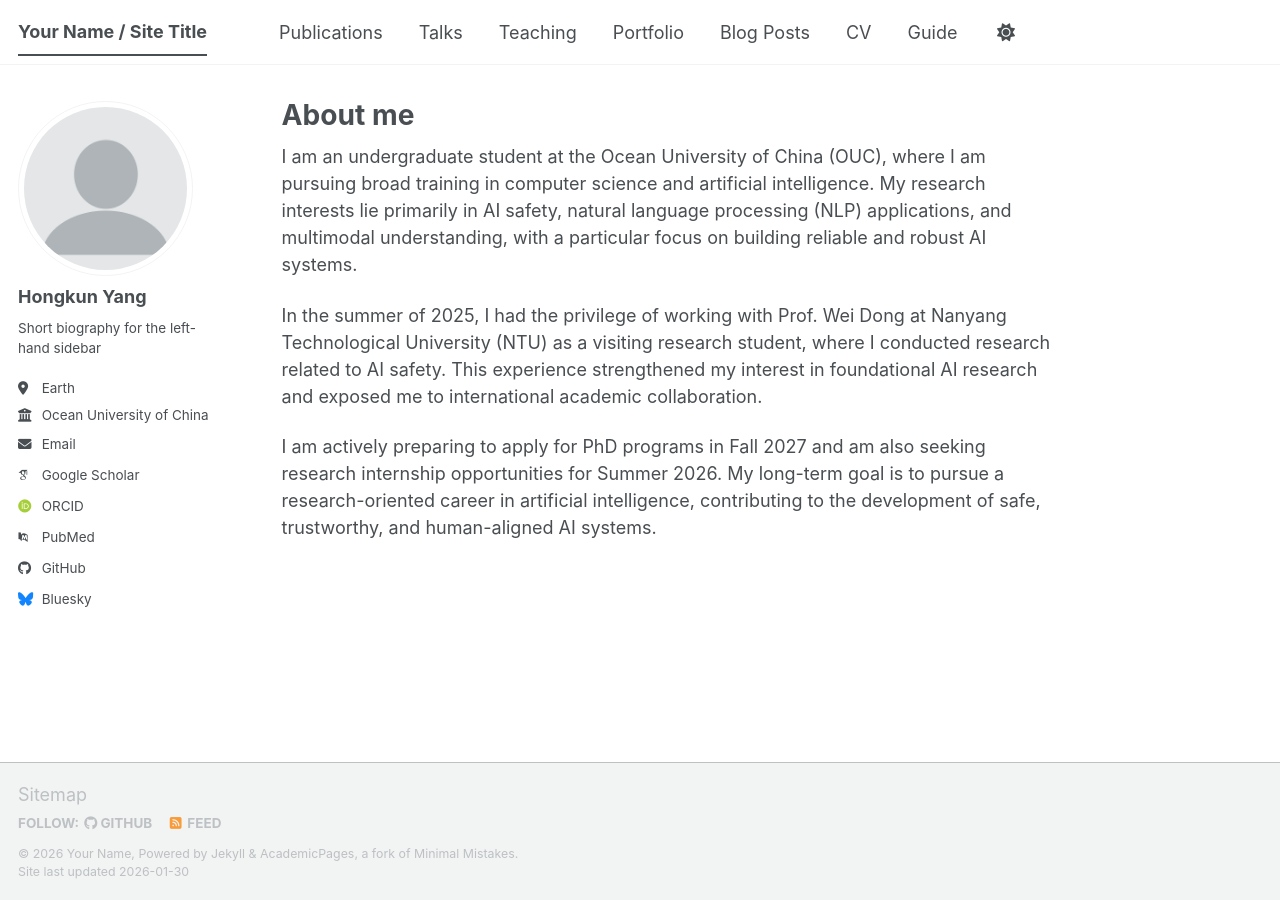
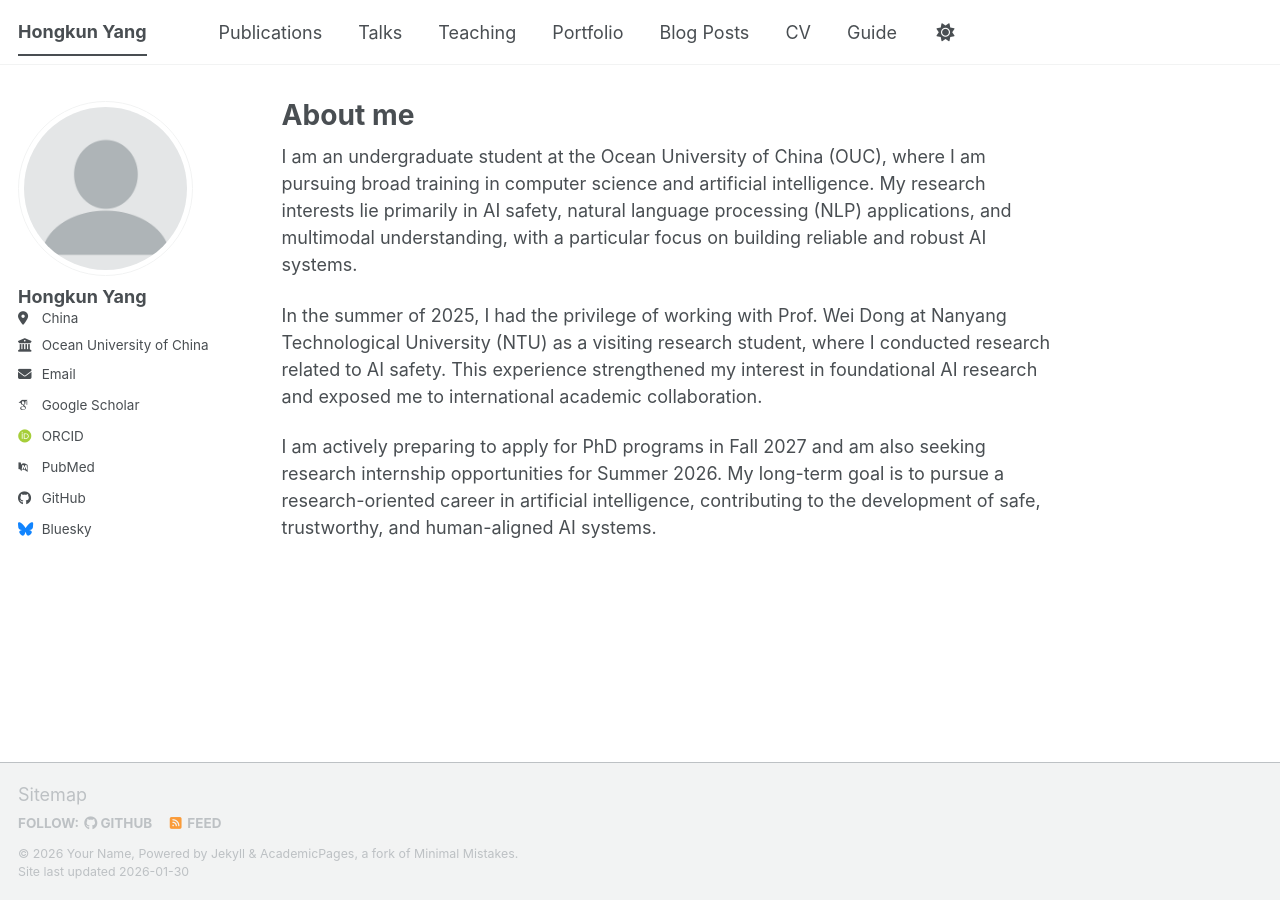
Before and after one commit to CharlesYang-CN/my_personal_website, a Jekyll site: the page built from _pages/about.md, in a window 1280 px wide. Built offline with Jekyll 4.4.1, drawn with Linux system fonts in a browser that asks for light colours; some web fonts are replaced; a script bundle is joined from its source files by our own code; library files that are not in the unit come from our copies.

Commit message:
Change site title and author location
Updated the site title and author location in the config.

Signed-off-by: Charles_Yang <yanghongkun@stu.ouc.edu.cn>

```diff
--- a/_config.yml
+++ b/_config.yml
@@ -9,7 +9,7 @@
 # Basic Site Settings
 locale                   : "en-US"
 site_theme               : "default" # The available themes options are "default", "air", "sunrise", "mint", "dirt" and "contrast"
-title                    : "Your Name / Site Title"
+title                    : "Hongkun Yang"
 title_separator          : "-"
 name                     : &name "Your Name"
 description              : &description "Your Name's academic portfolio"   # Update this with a general description of your site, this is the default if not overridden by a page
@@ -25,11 +25,8 @@ author:
   # Biographic information
   avatar           : "profile.png"
   name             : "Hongkun Yang"
-  pronouns         : # example: "she/her"
-  bio              : "Short biography for the left-hand sidebar"
-  location         : "Earth"
+  location         : "China"
   employer         : "Ocean University of China"
-  uri              : # URL
   email            : "hongkunyang16@gmail.com"
 
   # Academic websites
```
